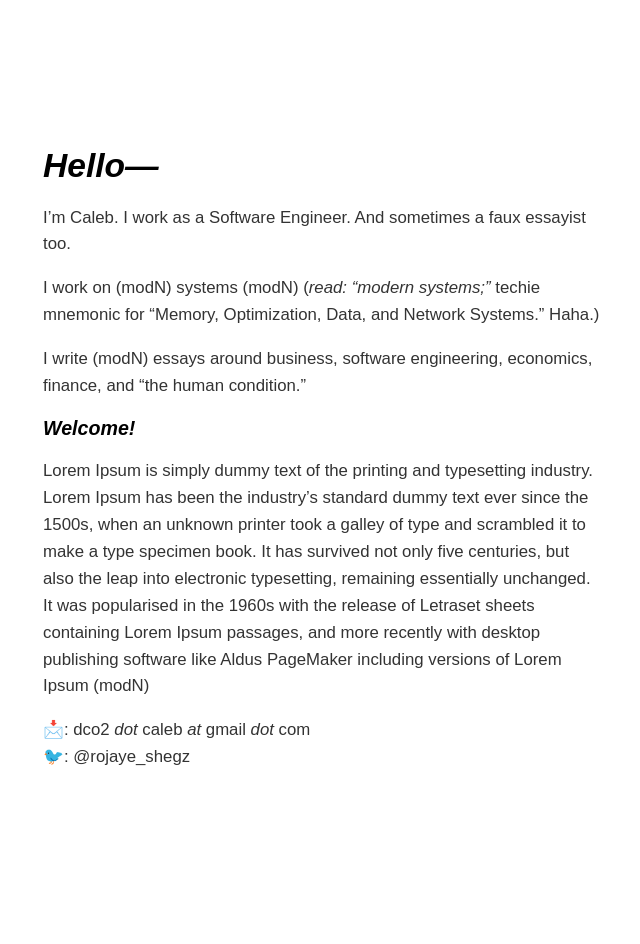
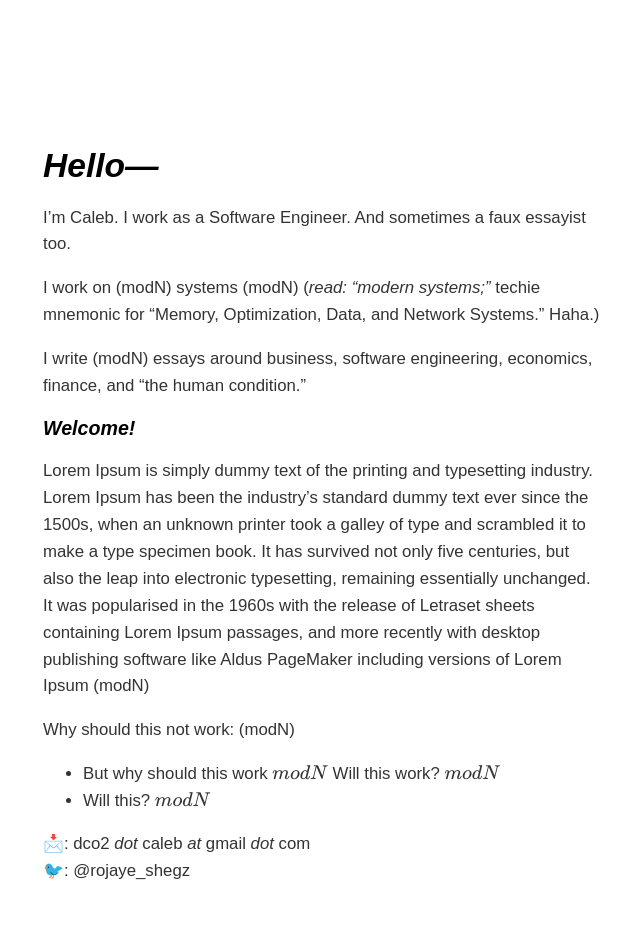
Before and after one commit to dCO2/rococo, a Jekyll site: the page built from index.md, in a window 1280 px wide. Shown: the whole page, without its empty margins (333-973 px from the left). Built offline with Jekyll 4.4.1, drawn with Linux system fonts in a browser that asks for light colours; some web fonts are replaced; formulas are drawn with MathJax 3; before the commit the page ends 900 px from its top, so only the background shows below that.

Commit message:
Testing out MathJax

```diff
--- a/index.md
+++ b/index.md
@@ -16,5 +16,11 @@ I write \\(modN\\) essays around business, software engineering, economics, fina
 ### _Welcome!_
 Lorem Ipsum is simply dummy text of the printing and typesetting industry. Lorem Ipsum has been the industry's standard dummy text ever since the 1500s, when an unknown printer took a galley of type and scrambled it to make a type specimen book. It has survived not only five centuries, but also the leap into electronic typesetting, remaining essentially unchanged. It was popularised in the 1960s with the release of Letraset sheets containing Lorem Ipsum passages, and more recently with desktop publishing software like Aldus PageMaker including versions of Lorem Ipsum \\(modN\\)
 
+Why should this not work: \\(modN\\)
+- But why should this work \\(modN\\)
+Will this work? $$modN$$
+- Will this? $$modN$$
+
+
 📩: dco2 _dot_ caleb _at_ gmail _dot_ com
 🐦: @rojaye_shegz
```
